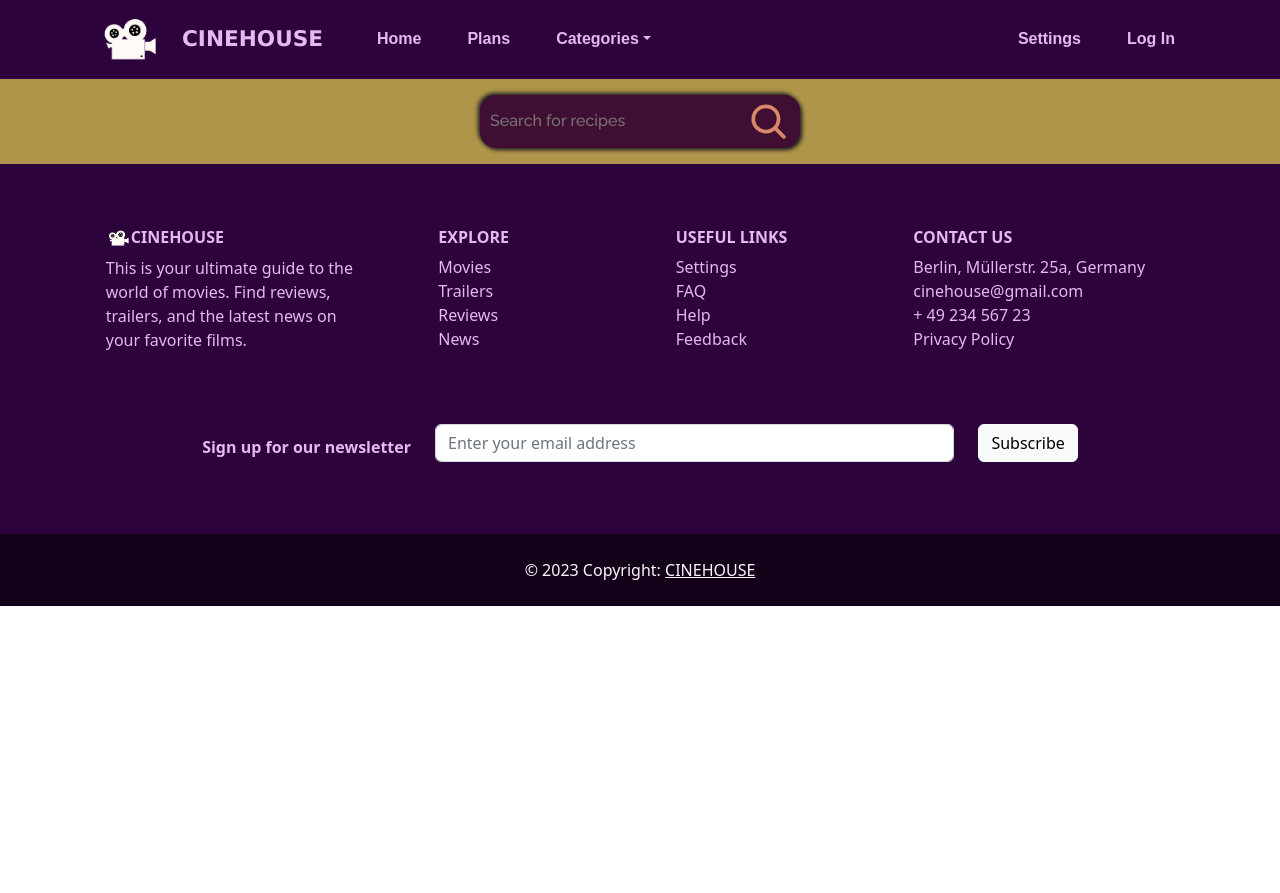
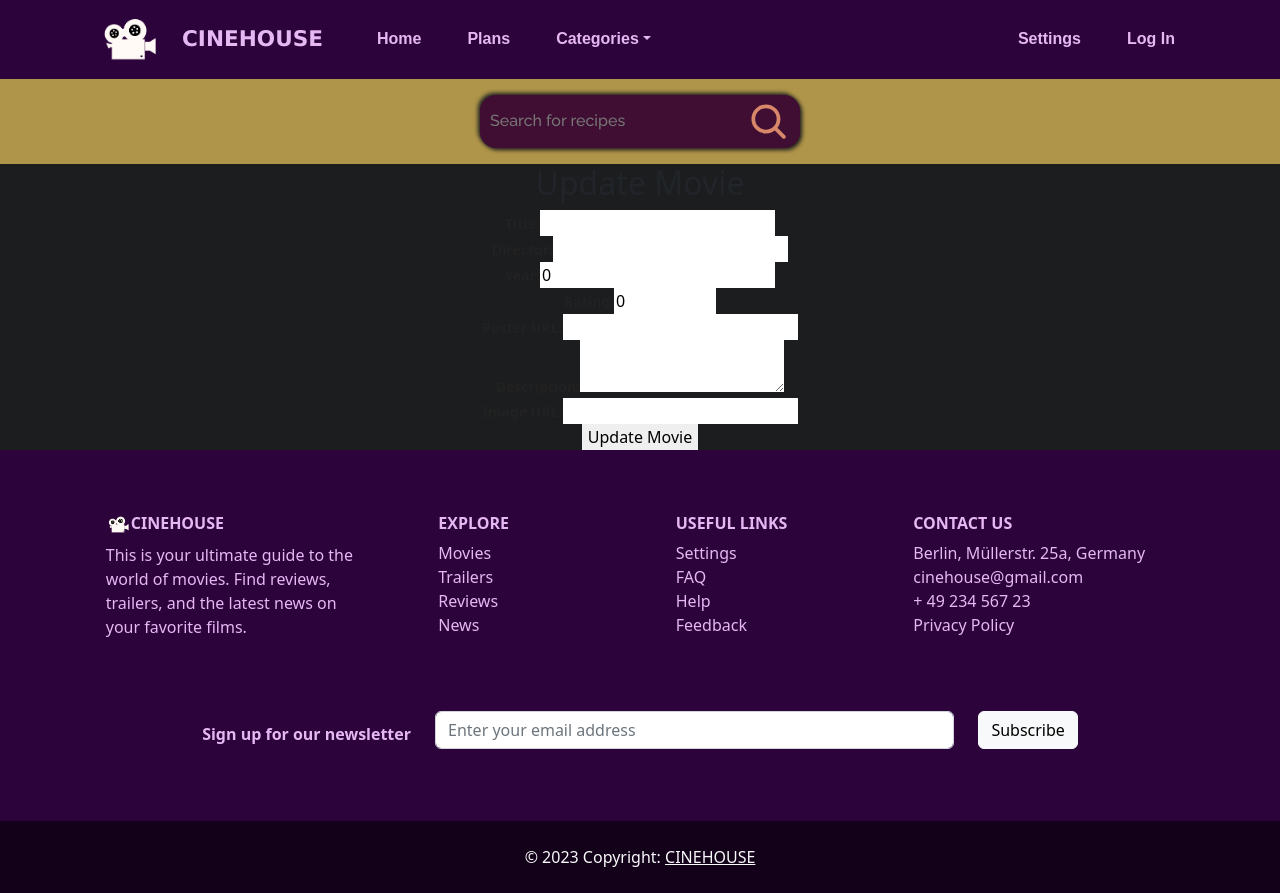
Before and after one commit to wiebkef/movieDB, a React (Create React App) app: page /update-movie/1 in a window 1280 px wide. Before the commit the page ends 800 px from the top, so only its background shows below. Built offline with nearby package versions, Linux system fonts and the light colour scheme; no server answers.

Commit message:
UpdateMovie added with validation without style

```diff
--- a/src/App.js
+++ b/src/App.js
@@ -39,6 +39,7 @@ function App() {
         <Route path="/movie/:id" element={<MovieDetails />} />
         <Route path="/newMovie" element={<NewMovie />} />
         <Route path="/login" element={<Auth />} />
+        <Route path="/update-movie/:id" element={<UpdateMovie />} />
       </Routes>
       <Footer />
     </div>
--- a/src/components/Search.js
+++ b/src/components/Search.js
@@ -1,11 +1,13 @@
 import React from "react";
 import { useState } from "react";
 import { useNavigate } from "react-router-dom";
+import { Form, Button } from "react-bootstrap";
 import SearchIcon from "../images/search.svg";
 
 function Search({ handleSearch }) {
   const navigate = useNavigate();
   const [query, setQuery] = useState("");
+
   const handleSubmit = (e) => {
     e.preventDefault();
     navigate(`/search/${query}`);
--- a/src/components/UpdateMovie.js
+++ b/src/components/UpdateMovie.js
@@ -1,15 +1,117 @@
-import React from "react";
+import { useState, useEffect } from "react";
+import axios from "axios";
+import { useParams, useNavigate } from "react-router-dom";
 
-const UpdateMovie = () => {
-  /*
-    This component should display a form to update a movie
-    - this is a dynamic route so you will need to get the movie id from the params using (useParams)
-    - create a GET request using axios to the backend server (/api/movies/:id)
-    - preﬁll the form with the old movie details
-    - on submit create a PUT request using axios to (/api/movies/:id)
-    - if the request was successful navigate back to the movies page
-    */
-  return <div>UpdateMovie</div>;
+function UpdateMovie() {
+  const navigate = useNavigate();
+  const { id } = useParams();
+  const [movie, setMovie] = useState({ title: "", director: "", year: 0, rating: 0, poster: "", description: "", imgurl: "" });
+
+  useEffect(() => {
+    axios
+      .get(`${process.env.REACT_APP_SERVER_BASE_URL}/api/movies/${id}`)
+      .then((res) => setMovie(res.data))
+      .catch((e) => console.log(e));
+  }, [id]);
+
+  const handleChange = (e) => {
+    const { name, value } = e.target;
+    setMovie({ ...movie, [name]: value });
+  };
+
+  const handleSubmit = (e) => {
+    e.preventDefault();
+    const form = e.target;
+    if (form.checkValidity()) {
+    axios
+      .put(`${process.env.REACT_APP_SERVER_BASE_URL}/api/movies/${id}`, movie)
+      .then((res) => navigate("/movies"))
+      .catch((e) => console.log(e));
+  } else {
+    form.reportValidity();
+  }
 };
 
+  return (
+    <div>
+      <h2>Update Movie</h2>
+      <form onSubmit={handleSubmit}>
+        <div>
+          <label htmlFor="title">Title:</label>
+          <input
+            type="text"
+            name="title"
+            value={movie.title}
+            onChange={handleChange}
+            required
+          />
+        </div>
+        <div>
+          <label htmlFor="director">Director:</label>
+          <input
+            type="text"
+            name="director"
+            value={movie.director}
+            onChange={handleChange}
+            required
+          />
+        </div>
+        <div>
+          <label htmlFor="year">Year:</label>
+          <input
+            type="number"
+            value={movie.year}
+            name="year"
+            onChange={handleChange}
+            required
+          />
+        </div>
+        <div>
+          <label htmlFor="rating">Rating:</label>
+          <input
+            type="number"
+            value={movie.rating}
+            name="rating"
+            step="0.1"
+            min="0"
+            max="10"
+            onChange={handleChange}
+            required
+          />
+        </div>
+        <div>
+          <label htmlFor="poster">Poster URL:</label>
+          <input
+            type="url"
+            name="poster"
+            value={movie.poster}
+            onChange={handleChange}
+            required
+          />
+        </div>
+        <div>
+          <label htmlFor="description">Description:</label>
+          <textarea
+            name="description"
+            value={movie.description}
+            onChange={handleChange}
+            required
+          ></textarea>
+        </div>
+        <div>
+          <label htmlFor="imgurl">Image URL:</label>
+          <input
+            type="url"
+            name="imgurl"
+            value={movie.imgurl}
+            onChange={handleChange}
+            required
+          />
+        </div>
+        <button>Update Movie</button>
+      </form>
+    </div>
+  );
+}
+
 export default UpdateMovie;
```
